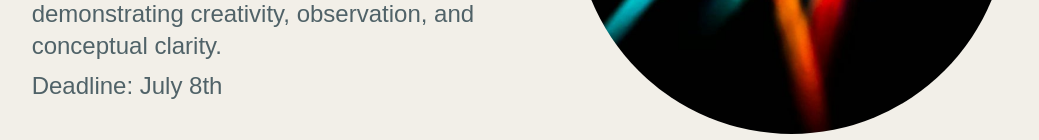
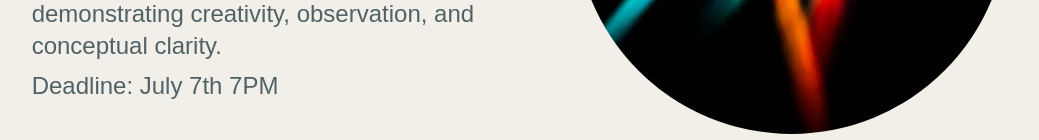
Before and after one commit to Navadeep-Reddy/LightScape_Photonics, a React (Vite) app in the folder client/: page / in a window 1280 px wide. Shown: the part 1560-1700 px from the top of the page, without its empty margins (115-1154 px from the left). Built offline with nearby package versions, Linux system fonts and the light colour scheme; no server answers; a web font is replaced by a local one.

Commit message:
Deadline fix

```diff
--- a/client/src/components/Participate.tsx
+++ b/client/src/components/Participate.tsx
@@ -41,7 +41,7 @@ const ThemeSection = () => {
                     observation, and conceptual clarity.
                 </p>
                 <p className="text-left text-neutral/80 mb-10 lg:mb-10 lg:text-2xl">
-                    Deadline: July 8th
+                    Deadline: July 7th 7PM
                 </p>
 
                 <div className="lg:basis-1/2 flex justify-center mb-10 lg:mb-0 lg:hidden">
```
